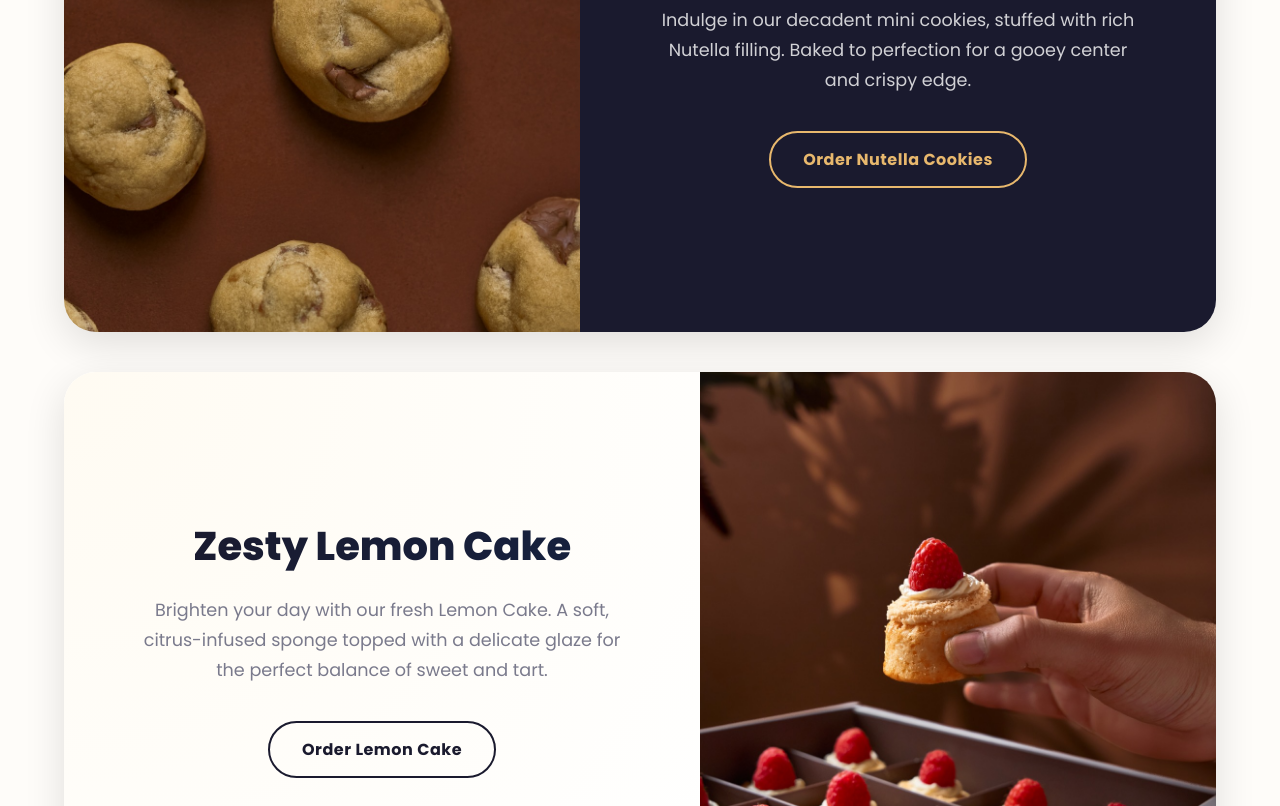
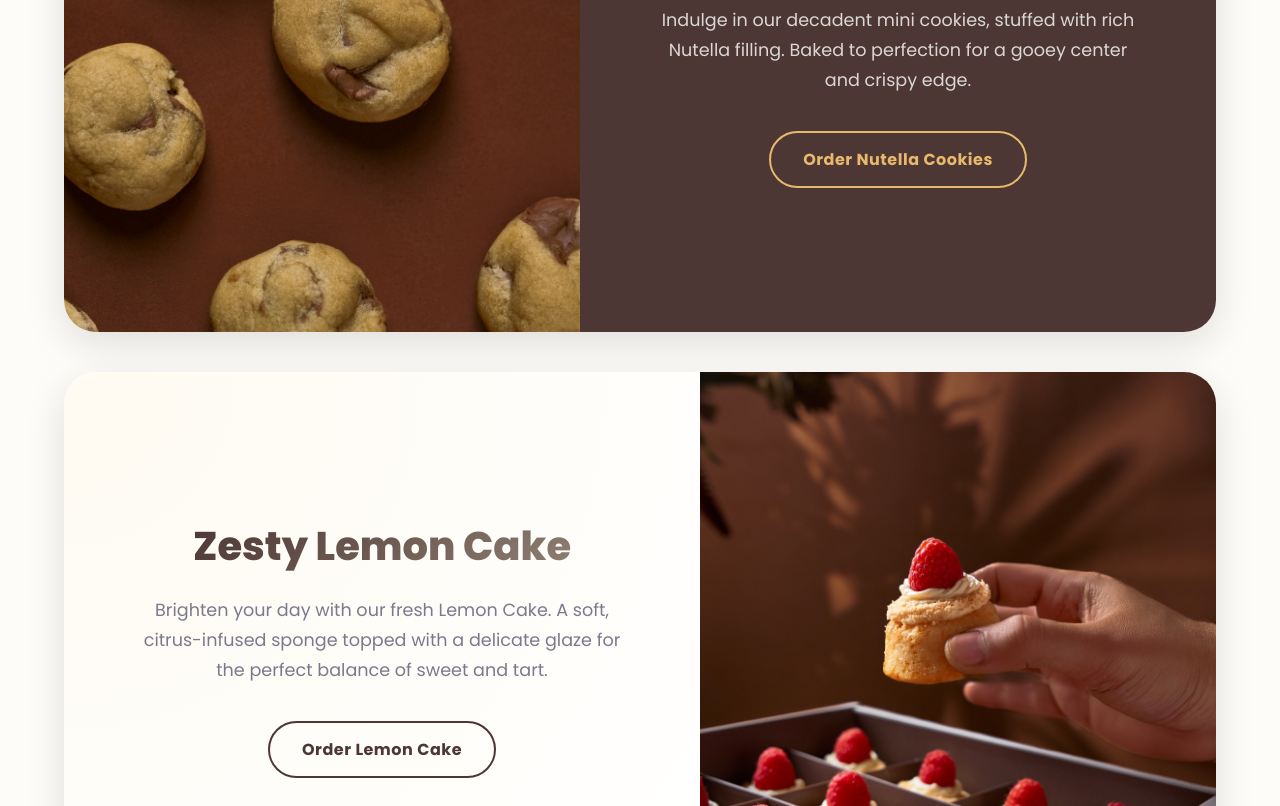
Before and after one commit to Adnan-1101/Brylo, a plain HTML site: page index.html in a window 1280 px wide. Shown: the part 411-1217 px from the top of the page. Drawn offline with Linux system fonts and the light colour scheme; grey boxes are pictures that could not be loaded.

Commit message:
Update style.css

```diff
--- a/assets/style.css
+++ b/assets/style.css
@@ -1,6 +1,6 @@
 :root {
-    --primary: #1a1a2e;
-    --primary-light: #16213e;
+    --primary: #4c3734;
+    --primary-light: #8f7f72;
     --accent: #e8b86d;
     --accent-secondary: #f4d19b;
     --bg-main: #fefcf9;
@@ -13,7 +13,7 @@
     --transition-smooth: all 0.5s cubic-bezier(0.23, 1, 0.32, 1);
     --transition-bounce: all 0.6s cubic-bezier(0.68, -0.55, 0.265, 1.55);
     --gradient-warm: linear-gradient(135deg, #e8b86d 0%, #f4d19b 100%);
-    --gradient-dark: linear-gradient(135deg, #1a1a2e 0%, #16213e 100%);
+    --gradient-dark: linear-gradient(135deg, #4c3734 0%, #8f7f72 100%);
 }
 
 * {
```
